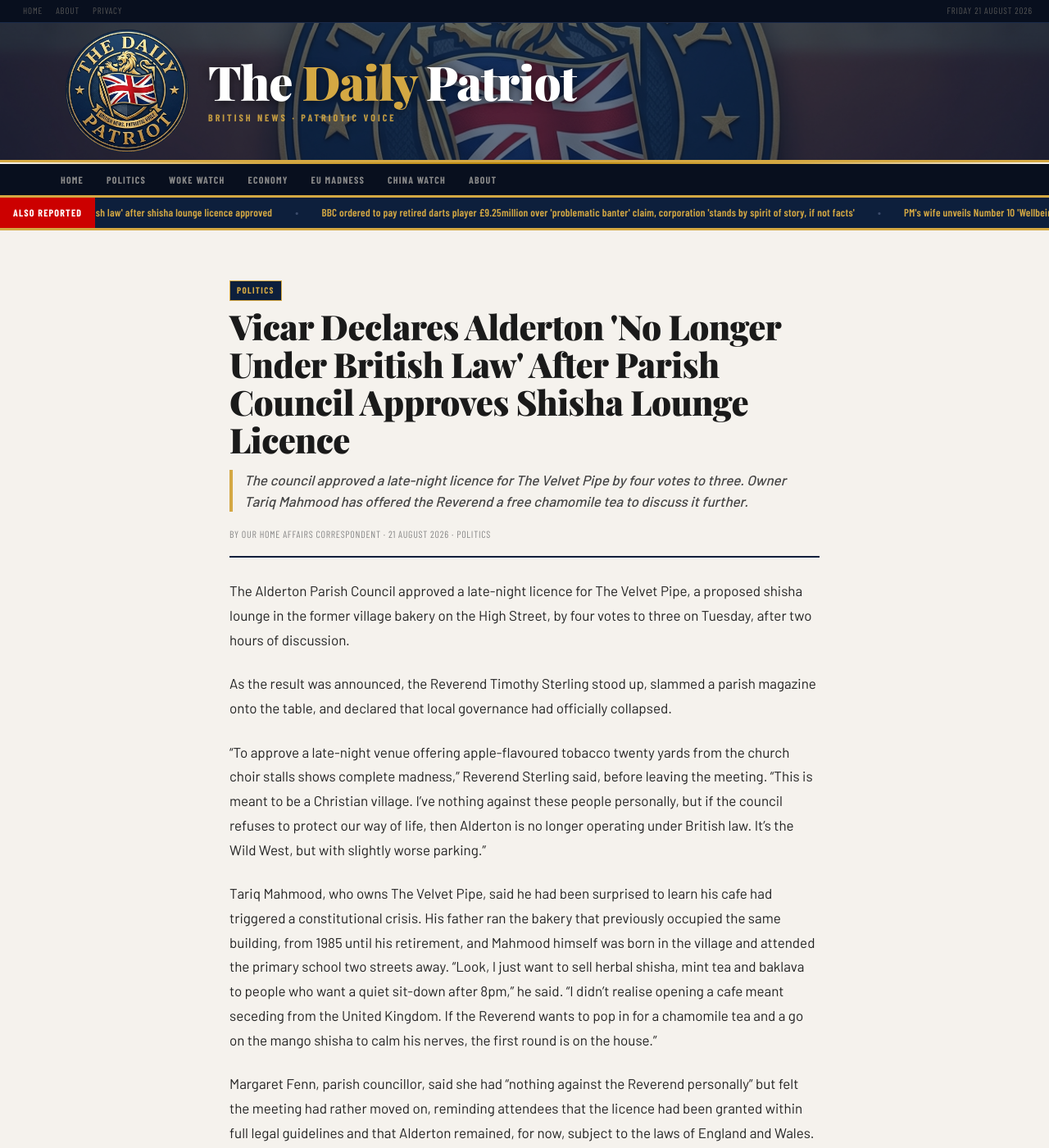
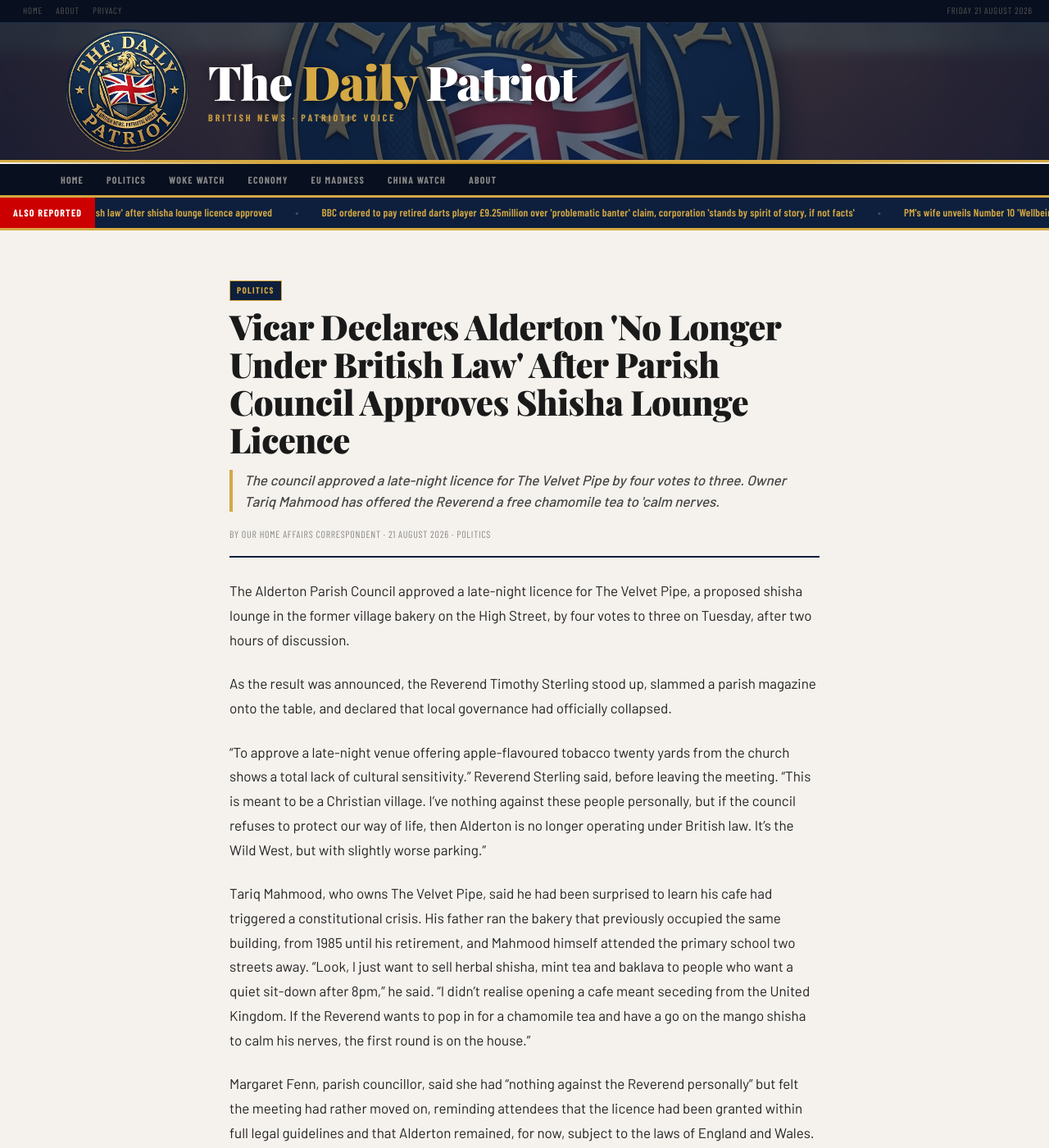
Before and after one commit to matt-palmer999/britishpatriots, a Jekyll site: the page built from _posts/2026-08-21-vicar-shisha-lounge.md, in a window 1280 px wide and 1400 px high. Shown: the whole window at 82% size. Built offline with Jekyll 4.4.1, drawn with Linux system fonts in a browser that asks for light colours; some web fonts are replaced.

Commit message:
Update 2026-08-21-vicar-shisha-lounge.md

```diff
--- a/_posts/2026-08-21-vicar-shisha-lounge.md
+++ b/_posts/2026-08-21-vicar-shisha-lounge.md
@@ -1,7 +1,7 @@
 ---
 layout: post
 title: "Vicar Declares Alderton 'No Longer Under British Law' After Parish Council Approves Shisha Lounge Licence"
-standfirst: "The council approved a late-night licence for The Velvet Pipe by four votes to three. Owner Tariq Mahmood has offered the Reverend a free chamomile tea to discuss it further."
+standfirst: "The council approved a late-night licence for The Velvet Pipe by four votes to three. Owner Tariq Mahmood has offered the Reverend a free chamomile tea to 'calm nerves."
 category: Politics
 author: Our Home Affairs Correspondent
 ---
@@ -10,8 +10,8 @@ The Alderton Parish Council approved a late-night licence for The Velvet Pipe, a
 
 As the result was announced, the Reverend Timothy Sterling stood up, slammed a parish magazine onto the table, and declared that local governance had officially collapsed.
 
-"To approve a late-night venue offering apple-flavoured tobacco twenty yards from the church choir stalls shows complete madness," Reverend Sterling said, before leaving the meeting. "This is meant to be a Christian village. I've nothing against these people personally, but if the council refuses to protect our way of life, then Alderton is no longer operating under British law. It's the Wild West, but with slightly worse parking."
+"To approve a late-night venue offering apple-flavoured tobacco twenty yards from the church shows a total lack of cultural sensitivity." Reverend Sterling said, before leaving the meeting. "This is meant to be a Christian village. I've nothing against these people personally, but if the council refuses to protect our way of life, then Alderton is no longer operating under British law. It's the Wild West, but with slightly worse parking."
 
-Tariq Mahmood, who owns The Velvet Pipe, said he had been surprised to learn his cafe had triggered a constitutional crisis. His father ran the bakery that previously occupied the same building, from 1985 until his retirement, and Mahmood himself was born in the village and attended the primary school two streets away. "Look, I just want to sell herbal shisha, mint tea and baklava to people who want a quiet sit-down after 8pm," he said. "I didn't realise opening a cafe meant seceding from the United Kingdom. If the Reverend wants to pop in for a chamomile tea and a go on the mango shisha to calm his nerves, the first round is on the house."
+Tariq Mahmood, who owns The Velvet Pipe, said he had been surprised to learn his cafe had triggered a constitutional crisis. His father ran the bakery that previously occupied the same building, from 1985 until his retirement, and Mahmood himself attended the primary school two streets away. "Look, I just want to sell herbal shisha, mint tea and baklava to people who want a quiet sit-down after 8pm," he said. "I didn't realise opening a cafe meant seceding from the United Kingdom. If the Reverend wants to pop in for a chamomile tea and have a go on the mango shisha to calm his nerves, the first round is on the house."
 
 Margaret Fenn, parish councillor, said she had "nothing against the Reverend personally" but felt the meeting had rather moved on, reminding attendees that the licence had been granted within full legal guidelines and that Alderton remained, for now, subject to the laws of England and Wales.
```
